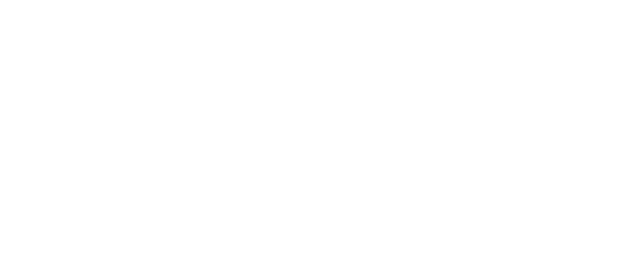
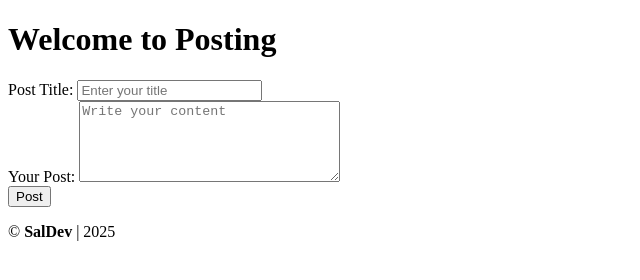
Before and after one commit to JuanSalda91/SBA5, a plain HTML site: page index.html in a window 1280 px wide. Shown: the whole page, without its empty margins (0-640 px from the left). Drawn offline with Linux system fonts and the light colour scheme.

Commit message:
basic html structure added

```diff
--- a/index.html
+++ b/index.html
@@ -9,9 +9,34 @@
 </head>
 <body>
 
+    <header>
+        <h1>Welcome to Posting</h1>
+    </header>
 
+    <div class="main-container">
+        <form id="blog-post-form">
+            <div class="form-group">
+                <label for="postTitle">Post Title:</label>
+                <input type="text" name="postTitle" id="postTitle" placeholder="Enter your title" required>
+                <span class="error-message" id="titleError"></span>
+            </div>
+            <div class="form-group">
+                <label for="post">Your Post:</label>
+                <textarea name="post" id="post" rows="5" cols="30" placeholder="Write your content"></textarea>
+                <span class="error-message" id="postError"></span>
+            </div>
+            <button type="submit" id="submit">Post</button>
+        </form>
 
+        <ul id="posts-list"></ul>
 
+    </div>
+
+    <div class="footer">
+        <footer>
+            <p>&copy; <b>SalDev</b> | 2025</p>
+        </footer>
+    </div>
 
 </body>
 </html>
```
